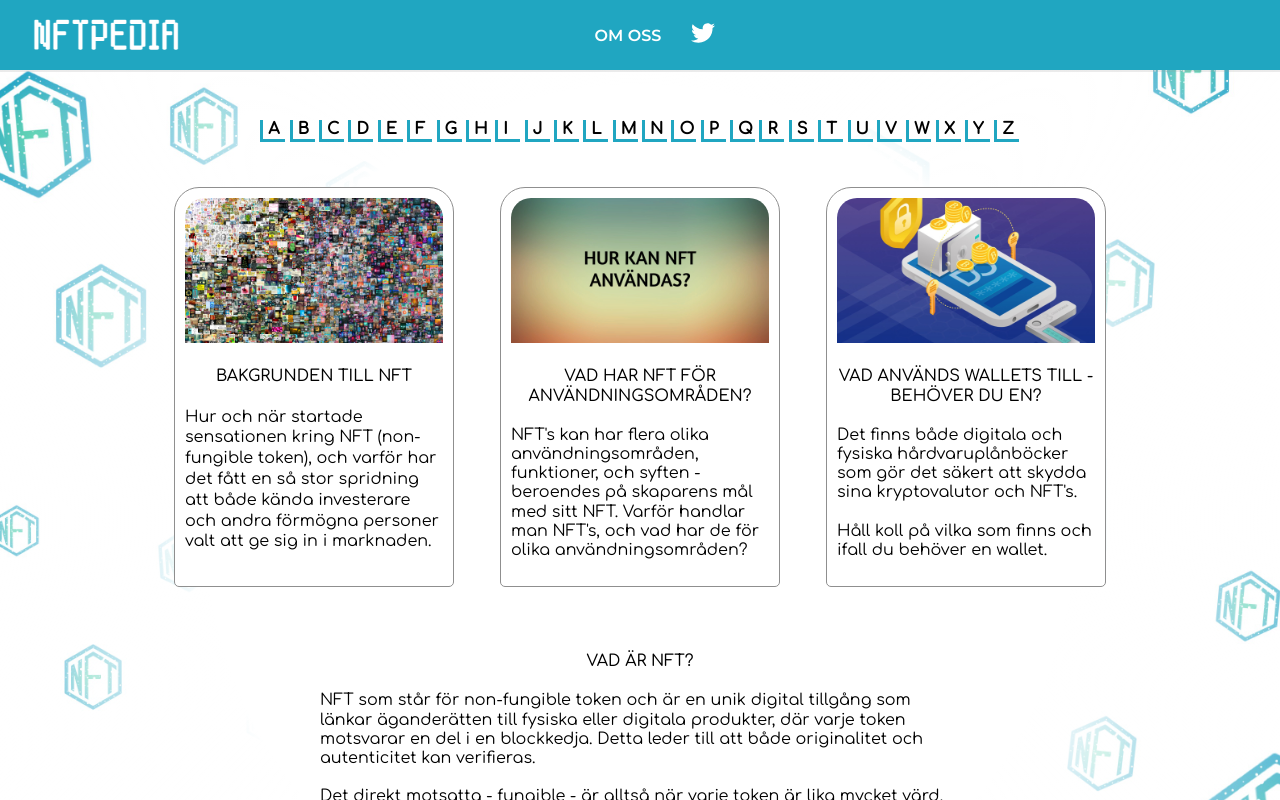
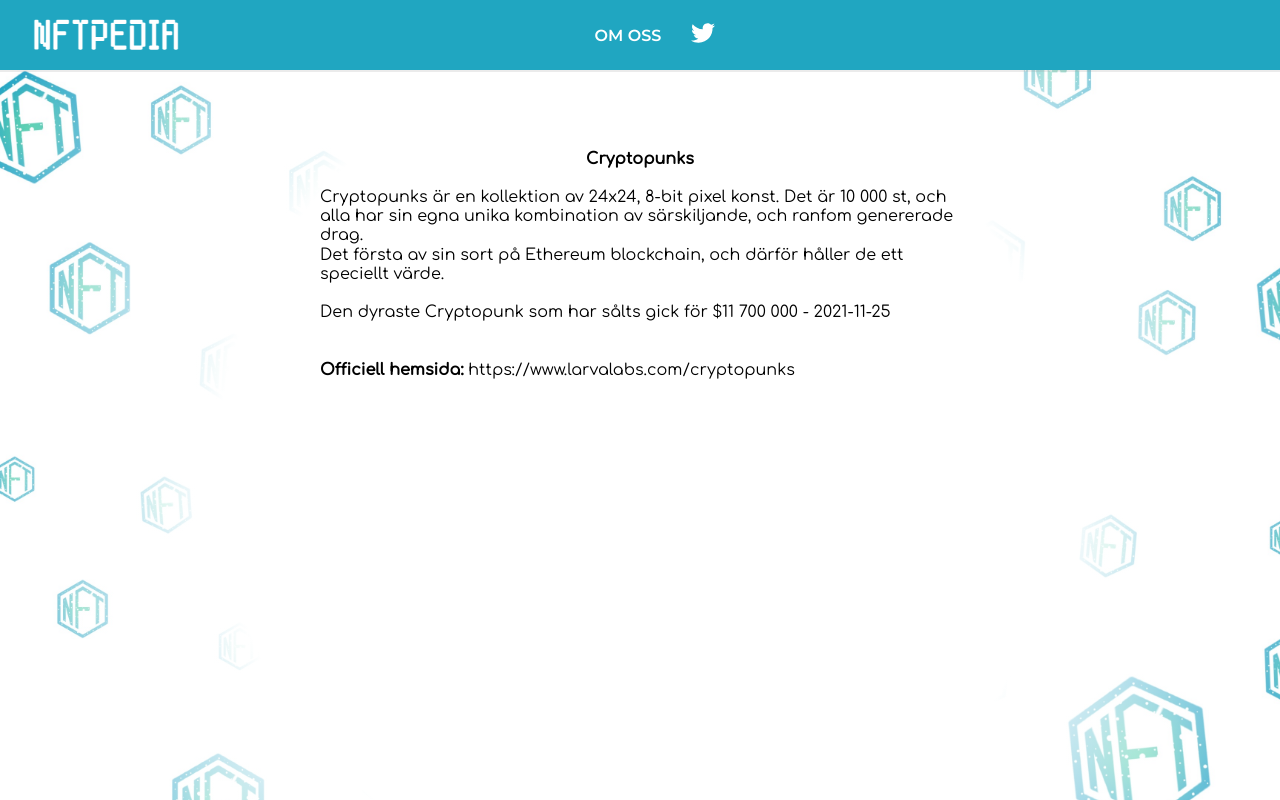
Before and after one commit to jossifelefteriadis/nftpedia, a React (Create React App) app: page /cryptopunks in a window 1280 px wide. Shown: the top 800 px of the page. Built offline with nearby package versions, Linux system fonts and the light colour scheme.

Commit message:
Add more words with description

```diff
--- a/src/components/PageContainer.js
+++ b/src/components/PageContainer.js
@@ -22,6 +22,9 @@
 
 import CashGrab from "./words/CashGrab";
 import ColdStorage from "./words/ColdStorage";
+import CollabLand from "./words/CollabLand";
+import CryptocurrencyWallet from "./words/CryptocurrencyWallet";
+import Cryptopunks from "./words/Cryptopunks";
 
 import A from "./letter/A";
 import B from "./letter/B";
@@ -88,6 +91,15 @@
           </Route>
           <Route path="/cold-storage">
             <ColdStorage />
+          </Route>
+          <Route path="/collab-land">
+            <CollabLand />
+          </Route>
+          <Route path="/cryptocurrency-wallet">
+            <CryptocurrencyWallet />
+          </Route>
+          <Route path="/cryptopunks">
+            <Cryptopunks />
           </Route>
           <Route path="/A">
             <A />
--- /dev/null
+++ b/src/components/words/CollabLand.js
@@ -0,0 +1,16 @@
+import React from "react";
+
+const CollabLand = () => (
+  <section className="word-description-container">
+    <h1>Collab.land</h1>
+    <p>
+      Collab.land är ett verktyg på Discord som används för att verifiera en
+      individs identitet och innehållet i deras wallet.
+      <br />I vissa fall måste man verifiera att man äger ett specifikt NFT för
+      att gå med i en Discord kanal. Det skapas Collab.land bot som hjälper till
+      med detta.
+    </p>
+  </section>
+);
+
+export default CollabLand;
--- /dev/null
+++ b/src/components/words/CryptocurrencyWallet.js
@@ -0,0 +1,13 @@
+import React from "react";
+
+const CryptocurrencyWallet = () => (
+  <section className="word-description-container">
+    <h1>Cryptocurrency Wallet</h1>
+    <p>
+      Ett cryprocurrency wallet är en enhet eller en tjänst som förvarar det
+      publika och/eller privata keys för kryptovalutors transaktioner.
+    </p>
+  </section>
+);
+
+export default CryptocurrencyWallet;
--- /dev/null
+++ b/src/components/words/Cryptopunks.js
@@ -0,0 +1,24 @@
+import React from "react";
+
+const Cryptopunks = () => (
+  <section className="word-description-container">
+    <h1>Cryptopunks</h1>
+    <p>
+      Cryptopunks är en kollektion av 24x24, 8-bit pixel konst. Det är 10 000
+      st, och alla har sin egna unika kombination av särskiljande, och ranfom
+      genererade drag.
+      <br />
+      Det första av sin sort på Ethereum blockchain, och därför håller de ett
+      speciellt värde.
+      <br />
+      <br />
+      Den dyraste Cryptopunk som har sålts gick för $11 700 000 - 2021-11-25
+      <br />
+      <br />
+      <br />
+      <b>Officiell hemsida:</b> https://www.larvalabs.com/cryptopunks
+    </p>
+  </section>
+);
+
+export default Cryptopunks;
```
